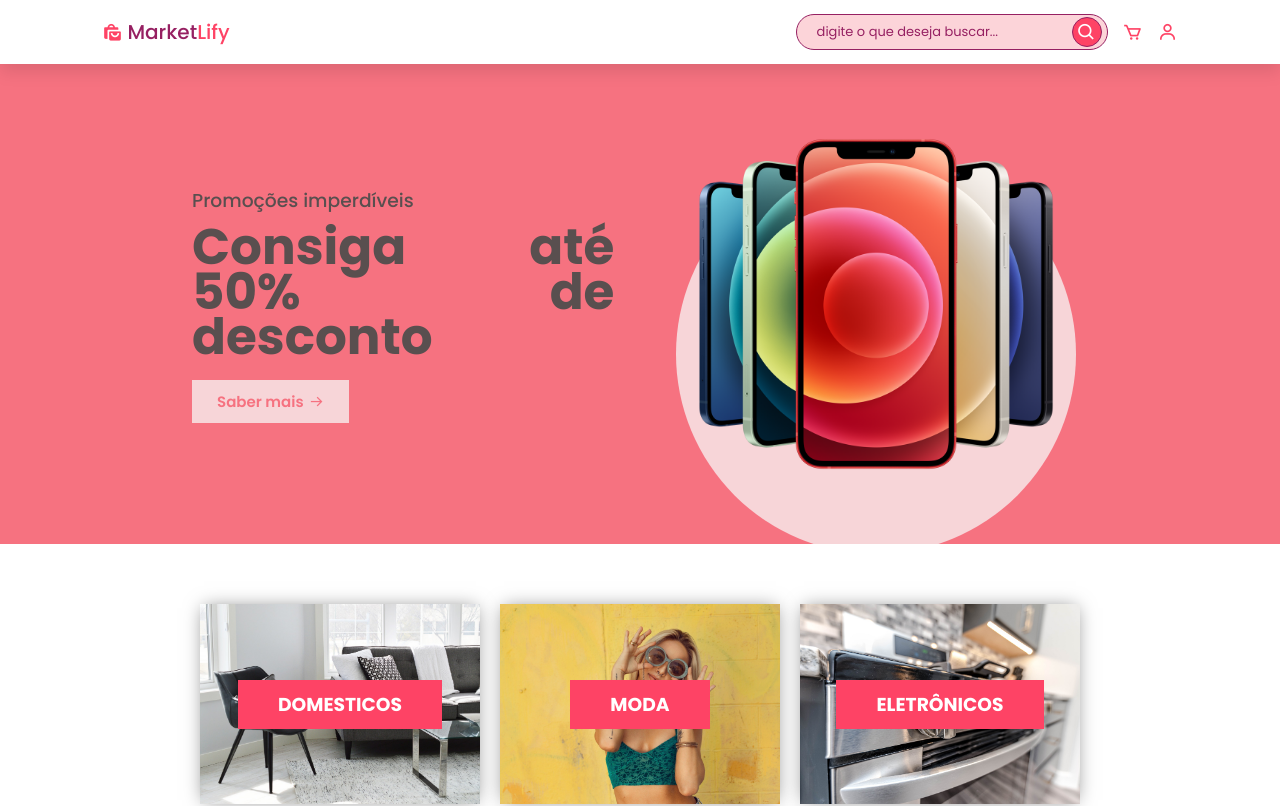
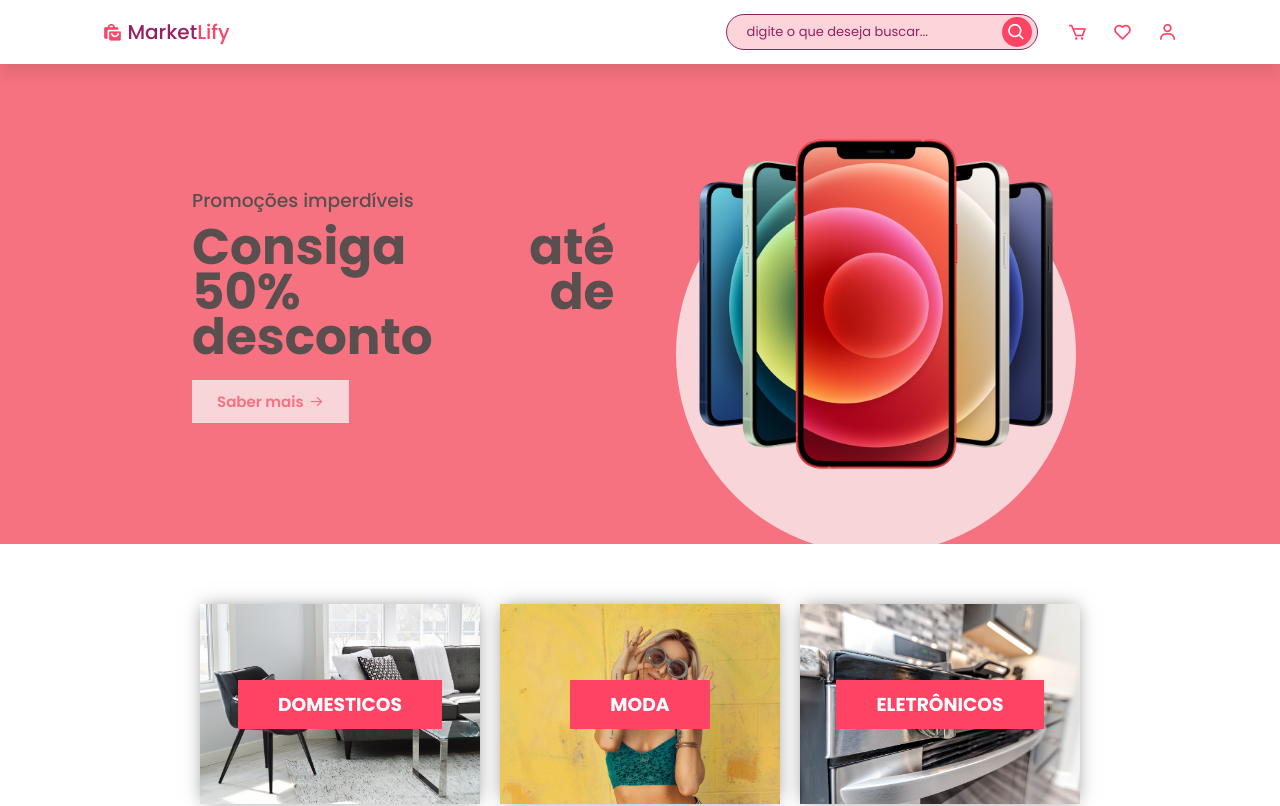
Before and after one commit to rodrigsmor/E-commerce, a React (Create React App) app: page / in a window 1280 px wide. Shown: the top 806 px of the page. Built offline with nearby package versions, Linux system fonts and the light colour scheme; data requests are answered from the project's data file.

Commit message:
fix details from Header

```diff
--- a/src/components/Header/index.tsx
+++ b/src/components/Header/index.tsx
@@ -13,13 +13,14 @@ const Header = (props: any) => {
 
                     <div className="cartBox">
                         <i className='bx bx-cart'></i>
+                        <i className='bx bx-heart'></i>
                         <span className={props.quantidade === 0 ? 'notDisplay' : ''}>
                             <p>
                                 {props.quantidade}
                             </p>
                         </span>
+                        <i className='bx bx-user'></i>
                     </div>
-                    <i className='bx bx-user'></i>
                 </S.UserInteractions>
             </div>
         </S.Header>
--- a/src/components/Header/styled.ts
+++ b/src/components/Header/styled.ts
@@ -25,7 +25,7 @@ export const Header = styled.header`
 
 export const UserInteractions = styled.div`
     display: flex;
-    grid-gap: 15px;
+    grid-gap: 30px;
     color: #fe4365;
     font-size: 20px;
     align-items: center;
@@ -36,6 +36,7 @@ export const UserInteractions = styled.div`
 
     .cartBox {
         display: flex;
+        grid-gap: 25px;
         width: fit-content;
         height: fit-content;
         align-items: center;
--- a/src/components/SearchBar/styled.ts
+++ b/src/components/SearchBar/styled.ts
@@ -39,7 +39,8 @@ export const SearchButton = styled.button`
     border-radius: 50%;
     background: #fe4365;
     place-items: center;
-    border: 1px solid #962062;
+    transition: 1s linear;
+    border: none;
 
     i {
         color: #fff;
@@ -47,4 +48,8 @@ export const SearchButton = styled.button`
         font-size: 20px;
         background: pink;
     }
+
+    &:hover {
+        background: #cc0025;
+    }
 `;
```
